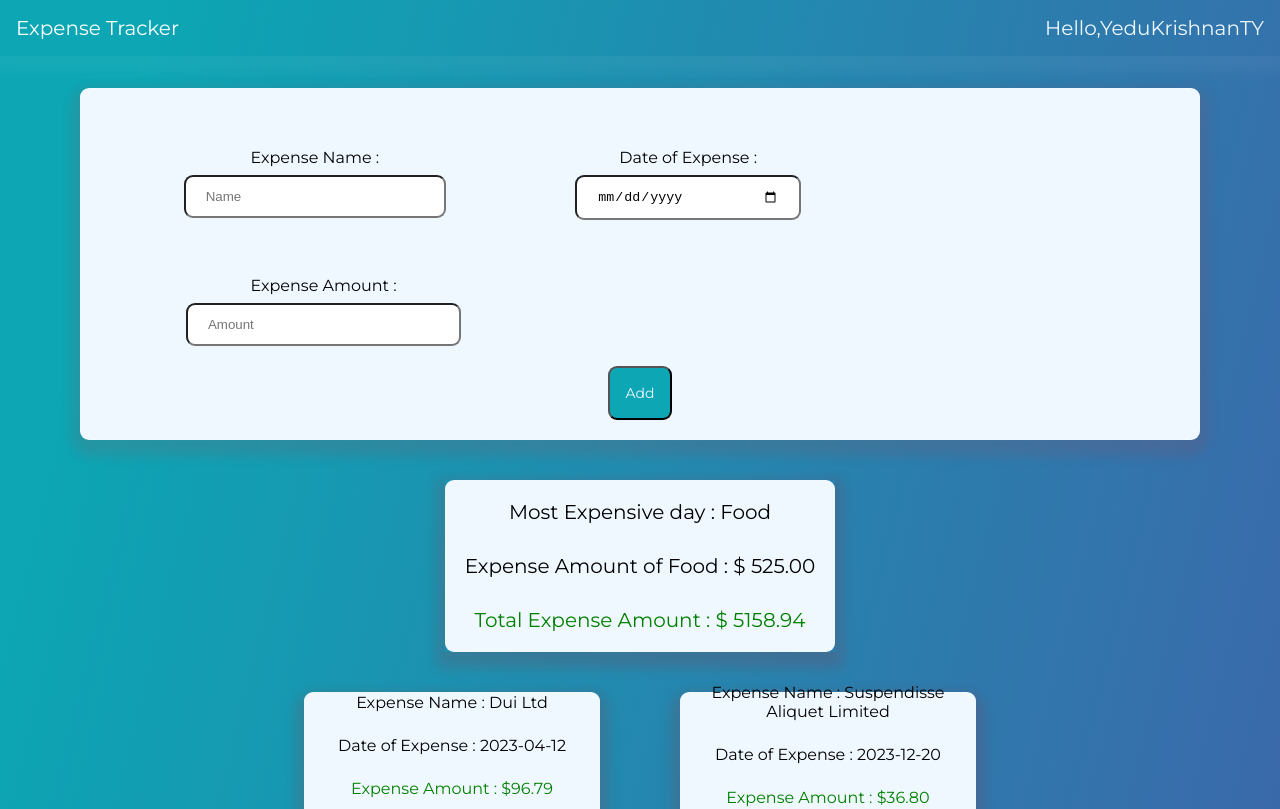
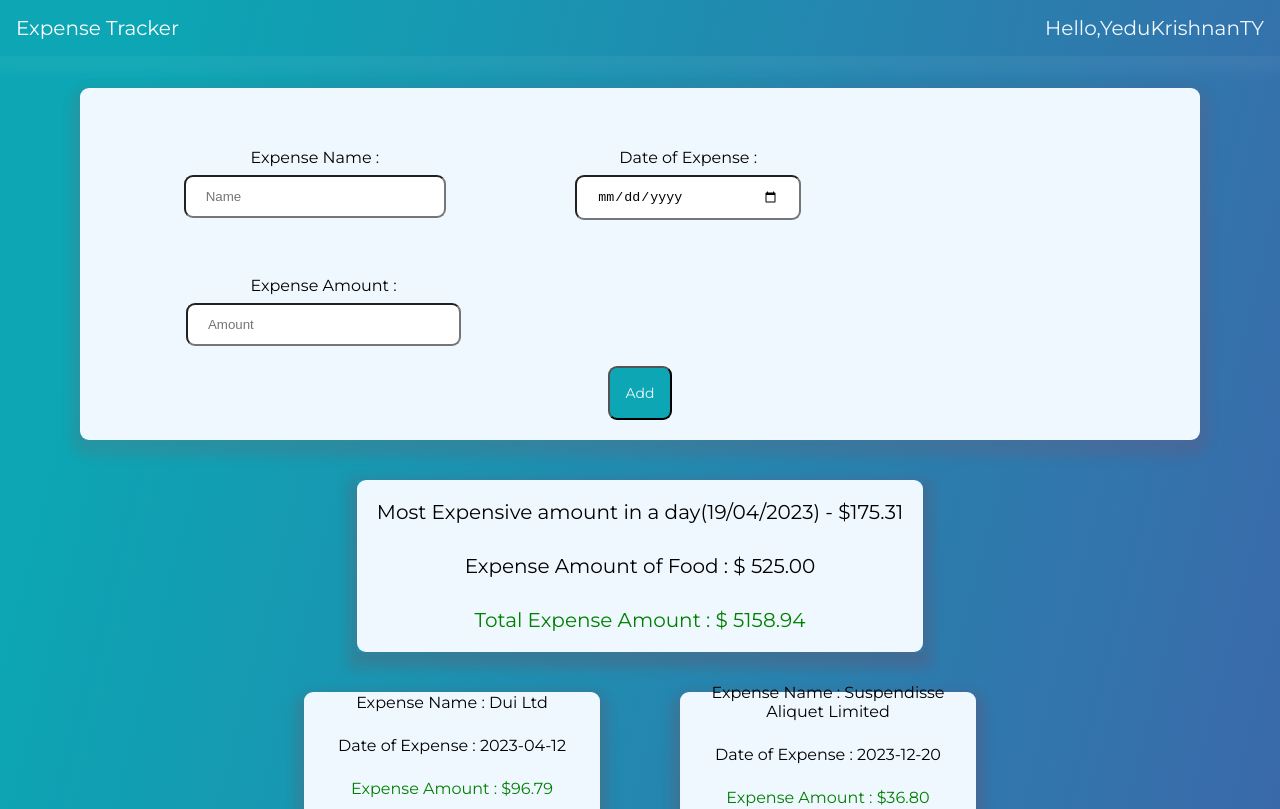
Before and after one commit to YedukrishnanTY/ExpenseTracker, a React (Create React App) app in the folder client/: page / in a window 1280 px wide. Shown: the top 809 px of the page. Built offline with nearby package versions, Linux system fonts and the light colour scheme.

Commit message:
updated most expensive amount in a day

```diff
--- a/client/src/components/TotalExpense.jsx
+++ b/client/src/components/TotalExpense.jsx
@@ -1,14 +1,34 @@
 import React from "react";
-import './TotalExpense.css'
+import "./TotalExpense.css";
 
-export default function TotalExpense({data} ) {
+export default function TotalExpense({ data }) {
+  let totalAmount = 0;
+  data.forEach((element) => {
+    element = element.amount.substring(1);
+    let covertElement = parseFloat(element);
+    totalAmount += covertElement;
+  });
 
-  let totalAmount = 0;
-   data.forEach((element) =>{
-      element = element.amount.substring(1);
-      let covertElement = parseFloat(element)
-      totalAmount += covertElement
-  })
+  const result = Object.groupBy(data, ({ date }) => date);
+  var temp = {};
+
+  let valuesOfConvertElement = {};
+  Object.values(result).forEach((element, i) => {
+    let element1 = element[0].amount.substring(1);
+    let element2 = element[1]?.amount.substring(1);
+    if (element2 == undefined) element2 = 0;
+    let convertElement1 = parseFloat(element1);
+    let convertElement2 = parseFloat(element2);
+    let convertElement = convertElement1 + convertElement2;
+    let currentDate = element[0].date;
+    valuesOfConvertElement[currentDate] = convertElement;
+    console.log(currentDate)
+  });
+  let sortOfConvertElement = Object.entries(valuesOfConvertElement);
+  let sorted = sortOfConvertElement.sort((a, b) => a[1] - b[1]);
+
+  console.log(sorted[sorted.length - 1]);
+
 
 
   return (
@@ -17,11 +37,15 @@ export default function TotalExpense({data} ) {
         <div className="total-card">
           <div className="total-content">
             <div className="total-container">
-              <div className="total-name">Most Expensive day : Food</div>
+              <div className="total-name">
+                Most Expensive amount in a day({sorted[sorted.length - 1][0]}) - ${sorted[sorted.length - 1][1]}
+              </div>
               <div className="category-amount">
                 Expense Amount of Food : $ 525.00
               </div>
-              <div className="total-amount">Total Expense Amount : $ {totalAmount}</div>
+              <div className="total-amount">
+                Total Expense Amount : $ {totalAmount}
+              </div>
             </div>
           </div>
         </div>
```
